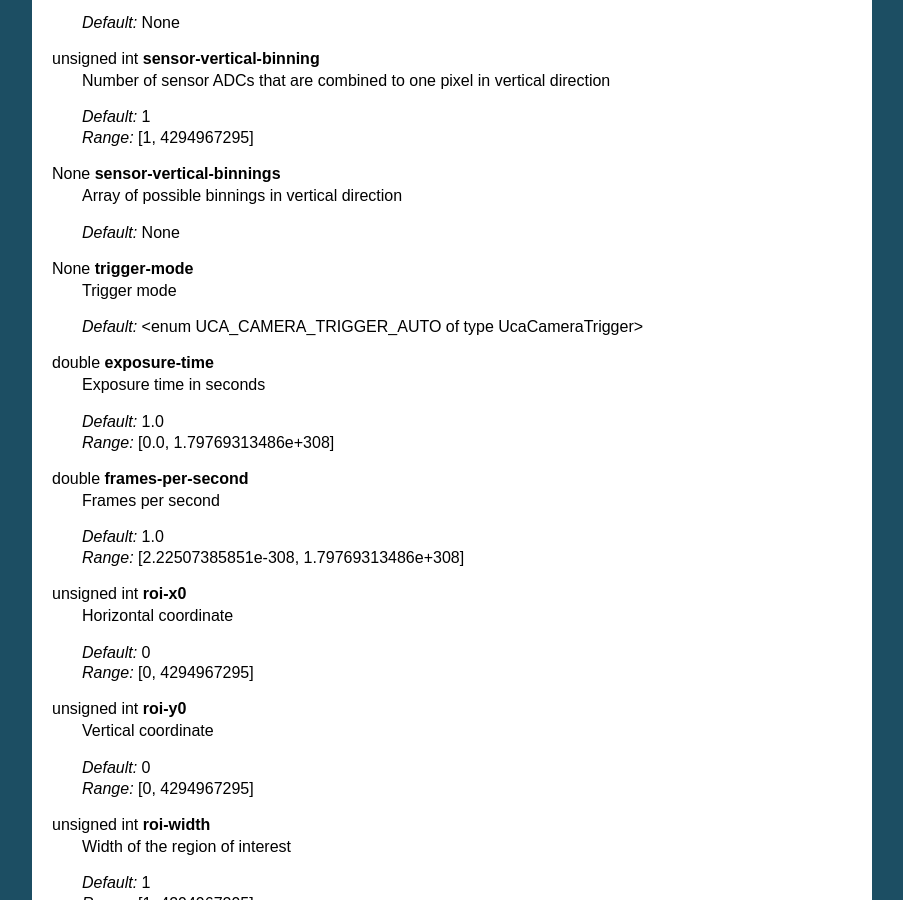
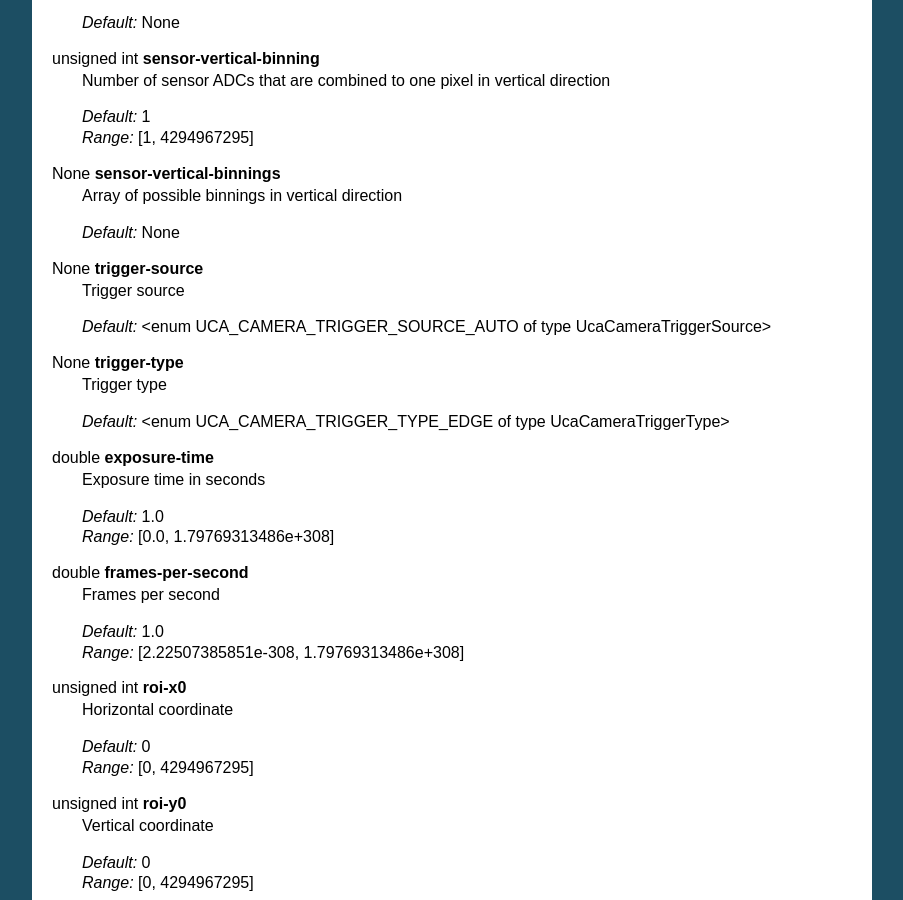
Before and after one commit to ufo-kit/libuca, a Sphinx documentation site: the page built from docs/mock.rst, in a window 1280 px wide and 900 px high, scrolled down 924 px. Shown: the whole window, without its empty margins (198-1101 px from the left). Built offline with Sphinx 7.4.7, drawn with Linux system fonts in a browser that asks for light colours.

Commit message:
Update property documentation

```diff
--- a/docs/mock.rst
+++ b/docs/mock.rst
@@ -59,10 +59,15 @@ None **sensor-vertical-binnings**
 
     | *Default:* None
 
-None **trigger-mode**
-    Trigger mode
+None **trigger-source**
+    Trigger source
 
-    | *Default:* <enum UCA_CAMERA_TRIGGER_AUTO of type UcaCameraTrigger>
+    | *Default:* <enum UCA_CAMERA_TRIGGER_SOURCE_AUTO of type UcaCameraTriggerSource>
+
+None **trigger-type**
+    Trigger type
+
+    | *Default:* <enum UCA_CAMERA_TRIGGER_TYPE_EDGE of type UcaCameraTriggerType>
 
 double **exposure-time**
     Exposure time in seconds
```
Also changed, not shown: docs/file.rst (+8 -3 lines), docs/pco.rst (+8 -3 lines).
